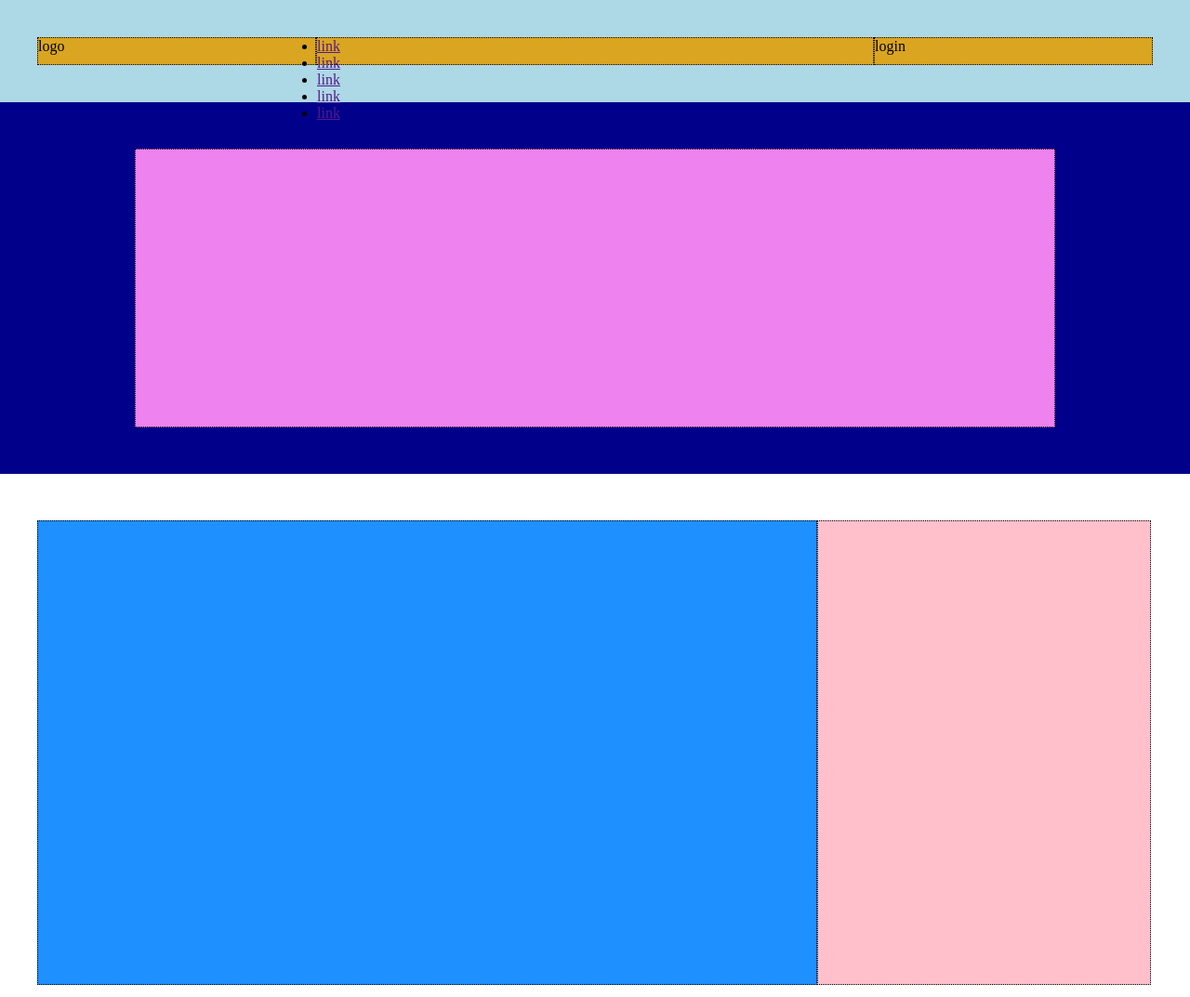
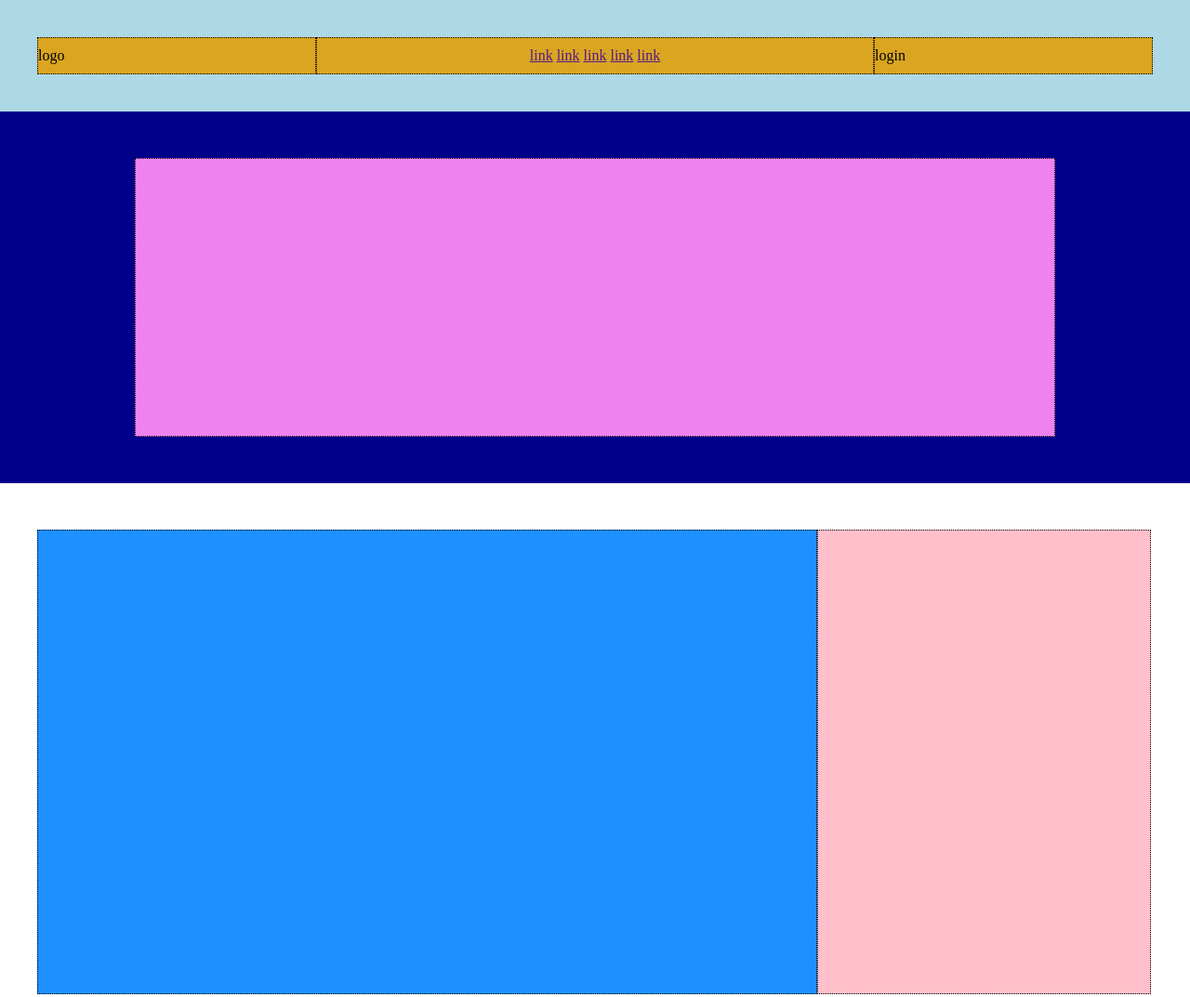
Before and after one commit to LivingtonMerello98/htmlcss-discord, a plain HTML site: page index.html in a window 1280 px wide. Shown: the top 1073 px of the page at 93% size. Drawn offline with Linux system fonts and the light colour scheme.

Commit message:
first commit

```diff
--- a/css/style.css
+++ b/css/style.css
@@ -13,10 +13,11 @@ header {
 .f-grow {
     flex-grow: 2;
 }
+
 .unstyled-list {
     list-style-type: none;
 }
-.unlisted-list li{
+.unstyled-list li{
     display: inline-block;
 }
 
@@ -35,6 +36,17 @@ header {
 .height-sm {
     height: 30px;
 }
+
+.text-center{
+    text-align: center;
+}
+.text-right{
+    text-align: right;
+}
+.text-left{
+    text-align: left;
+}
+
 
 .container {
     max-width: 1200px;
@@ -146,10 +158,12 @@ header {
     background-color: #F08080;
 }
 
+.py-10 {
+    padding: 10px 0;
+}
 .py-20 {
     padding: 20px 0;
 }
-
 .py-5 {
     padding-top: 5px;
     padding-bottom: 20px;
--- a/index.html
+++ b/index.html
@@ -11,12 +11,12 @@
     <header>
         <div class="container">
             <div class="row">
-                <div class="col-25 height-sm bg-orange">
+                <div class="col-25 py-10 bg-orange">
                     <span>logo</span>
                 </div>
-                <div class="col-25 f-grow height-sm bg-orange">
+                <div class="col-25 py-10 f-grow bg-orange">
                     <span>
-                        <ul>
+                        <ul class="unstyled-list text-center">
                             <li><a href="">link</a></li>
                             <li><a href="">link</a></li>
                             <li><a href="">link</a></li>
@@ -25,7 +25,7 @@
                         </ul>
                     </span>
                 </div>
-                <div class="col-25 bg-orange">
+                <div class="col-25 py-10 bg-orange">
                     <span>login</span>
                 </div>
             </div>
@@ -74,8 +74,10 @@
             </div>
         </div>
     </div>
+    <!-- footer -->
+    <footer>
         <!-- column pink and green centered -->
-    <div class="bg-dark-grey py-20 m-bottom-line">
+        <div class="bg-dark-grey py-20 ">
             <div class="container">
                 <div class="row">
                     <div class="col-20 height-xl bg-light-coral"></div>
@@ -86,7 +88,6 @@
                 </div>
             </div>
         </div>
-    <!-- footer -->
         <div class="bg-dark-grey py-20 m-bottom-line">
             <div class="container">
                 <div class="row">
@@ -99,5 +100,6 @@
                 </div>
             </div>
         </div>
+    </footer>
 </body>
 </html>
```
Lines whose indentation alone changed are shown as unchanged.
